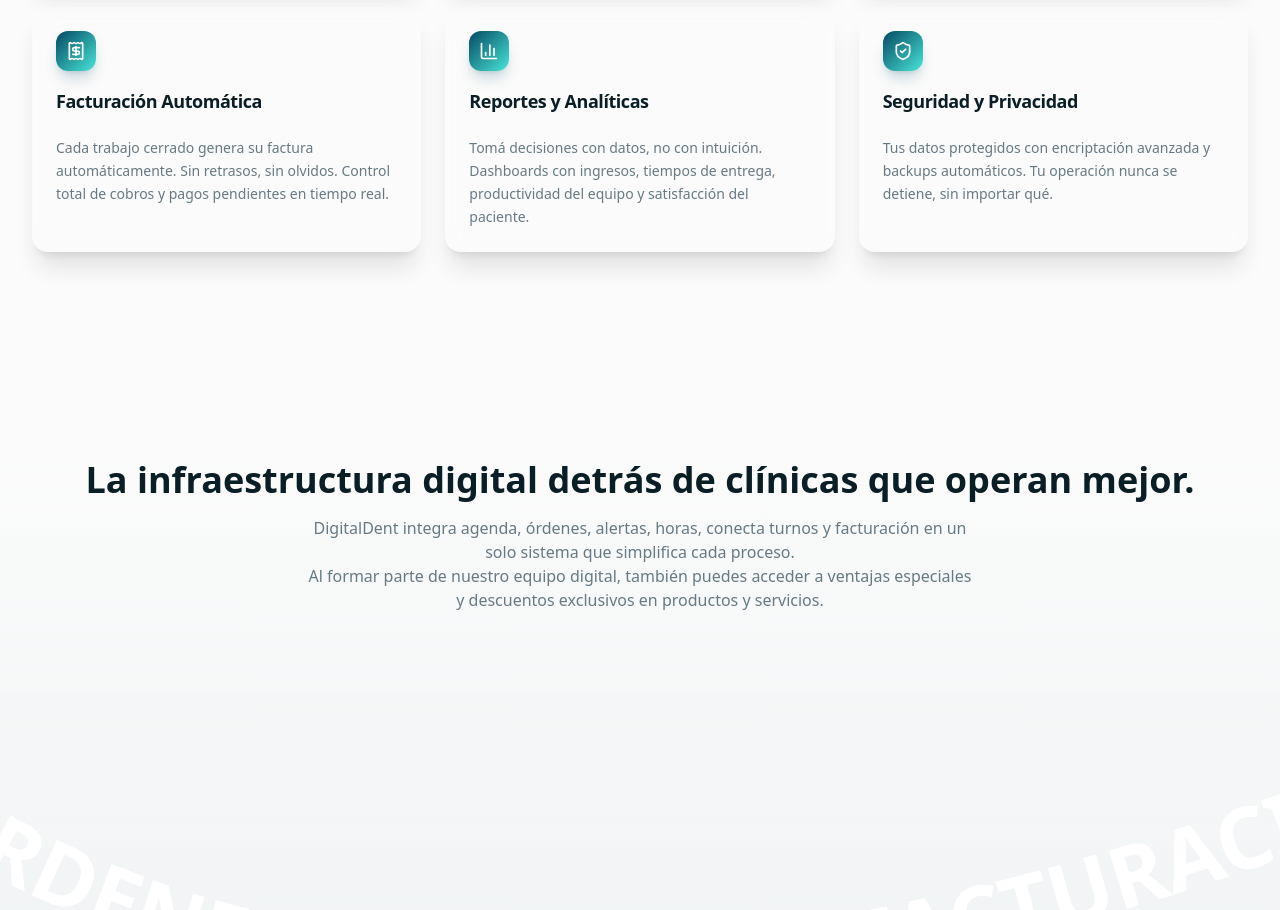
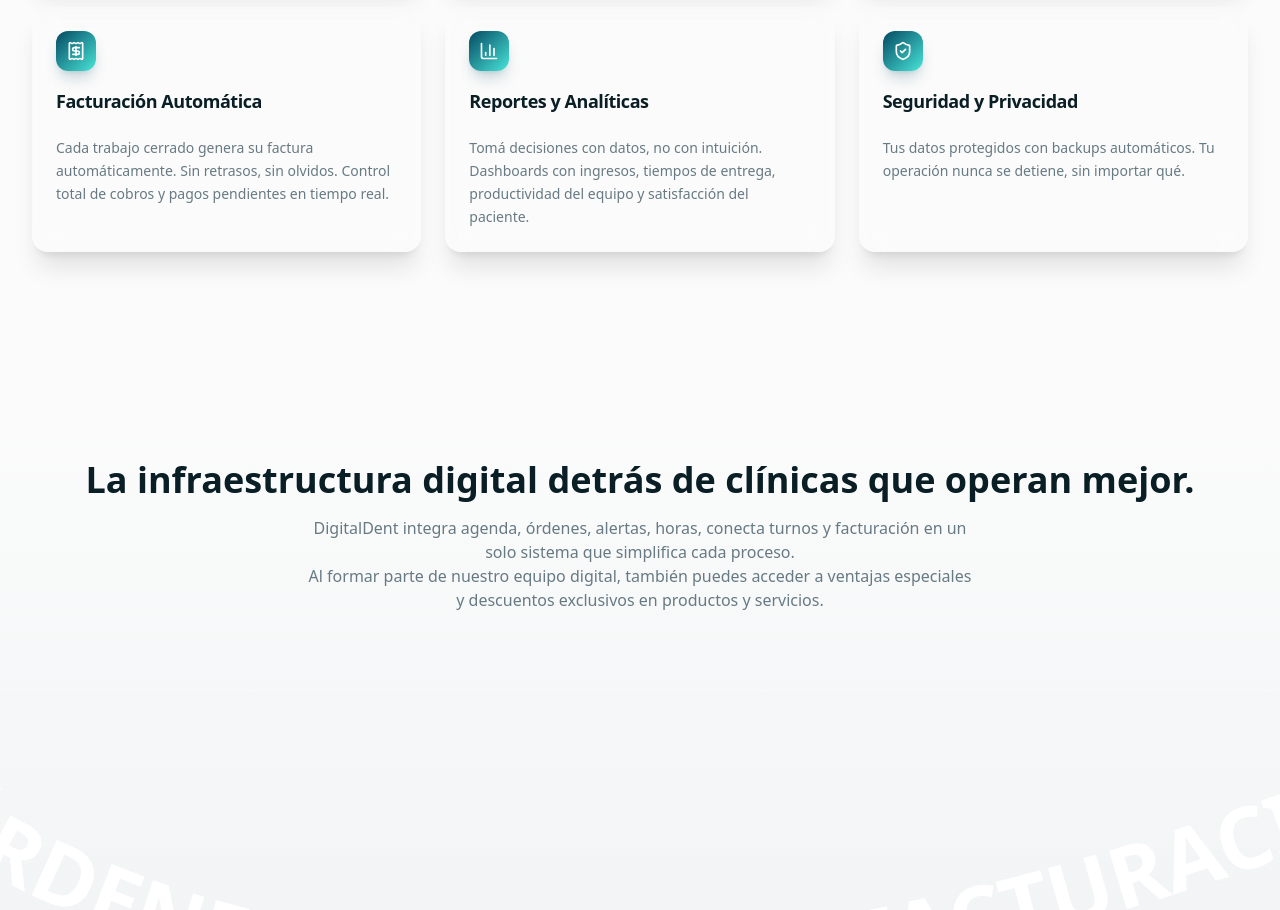
Before and after one commit to datasoftwarechain-del/dentv2, a Next.js app: page / in a window 1280 px wide. Shown: the part 1560-2470 px from the top of the page. Built offline with nearby package versions, Linux system fonts and the light colour scheme.

Commit message:
feat(landing): remove encryption mention from security card
Co-Authored-By: Claude Sonnet 4.6 <noreply@anthropic.com>

```diff
--- a/components/landing/features.tsx
+++ b/components/landing/features.tsx
@@ -33,7 +33,7 @@ const features = [
   {
     icon: ShieldCheck,
     title: "Seguridad y Privacidad",
-    description: "Tus datos protegidos con encriptación avanzada y backups automáticos. Tu operación nunca se detiene, sin importar qué.",
+    description: "Tus datos protegidos con backups automáticos. Tu operación nunca se detiene, sin importar qué.",
   },
 ];
 
```
